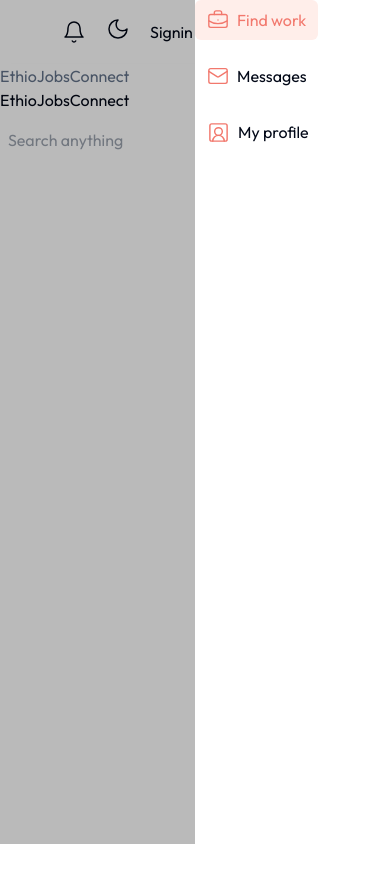
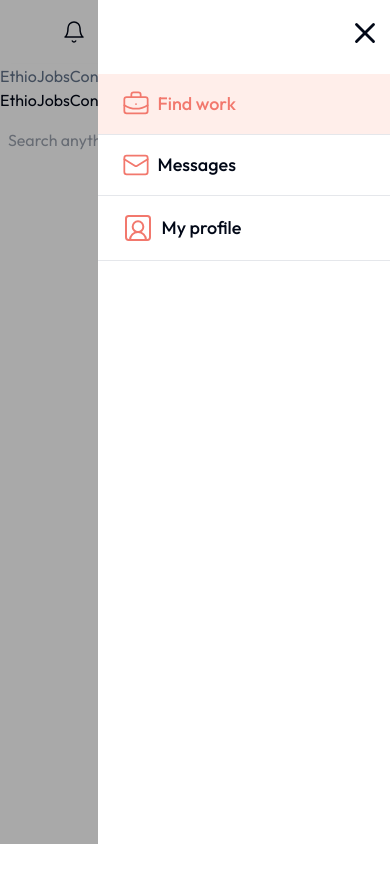
Before and after one commit to Python-killer14/job-connect-app, a Next.js app: page / in a window 390 px wide. Shown: the top 882 px of the page. Built offline with nearby package versions, Linux system fonts and the light colour scheme; no server answers.

Commit message:
Hamburger menu improved by increasing some menu font and icons size and more

```diff
--- a/src/components/NavItem.tsx
+++ b/src/components/NavItem.tsx
@@ -1,19 +1,37 @@
-"use client"
-import { cn } from '@/lib/utils'
-import Link from 'next/link'
-import { usePathname } from 'next/navigation'
+"use client";
+import { cn } from "@/lib/utils";
+import Link from "next/link";
+import { usePathname } from "next/navigation";
 
 // Types
-import { IconsOptionsType, MenuItemType } from '@/types/navigation/navTypes'
+import { IconsOptionsType, MenuItemType } from "@/types/navigation/navTypes";
 
 // Icons
-import { BriefcaseBusiness, Mail, SquareUserRound } from 'lucide-react'
+import { BriefcaseBusiness, Mail, SquareUserRound } from "lucide-react";
 
 const iconOptions: IconsOptionsType = {
-  briefCase: <BriefcaseBusiness className='text-rose-red' size={22} strokeWidth={1.5} />,
-  message: <Mail className='text-rose-red' size={22} strokeWidth={1.5} />,
-  profile: <SquareUserRound className='text-rose-red' size={23} strokeWidth={1.5} />
-}
+  briefCase: (
+    <BriefcaseBusiness
+      className="w-7 h-7 md-plus:w-6 md-plus:h-6 text-rose-red"
+      // size={22}
+      strokeWidth={1.5}
+    />
+  ),
+  message: (
+    <Mail
+      className="w-7 h-7 md-plus:w-6 md-plus:h-6 text-rose-red "
+      //  size={22}
+      strokeWidth={1.5}
+    />
+  ),
+  profile: (
+    <SquareUserRound
+      className="w-8 h-8 md-plus:w-6 md-plus:h-6 text-rose-red"
+      // size={23}
+      strokeWidth={1.5}
+    />
+  ),
+};
 
 const NavItem = ({ name, slug, iconName }: MenuItemType) => {
   const path = usePathname();
@@ -22,13 +40,25 @@ const NavItem = ({ name, slug, iconName }: MenuItemType) => {
   const isOnThisPage = path === slug;
 
   return (
-    <li className={cn(isOnThisPage ? "bg-light-rose text-rose-red" : "dark:hover:text-black hover:bg-hover-gray", "transition-colors duration-150 rounded-md")}>
-      <Link href={`${slug}`} className='flex items-center gap-2 px-3 py-2'>
+    <li
+      className={cn(
+        isOnThisPage
+          ? "bg-light-rose text-rose-red  "
+          : "dark:hover:text-black hover:bg-hover-gray",
+        "transition-colors duration-150 border-b md-plus:border-b-0 md-plus:rounded-md w-full md-plus:w-auto "
+      )}
+    >
+      <Link
+        href={`${slug}`}
+        className="flex items-center gap-2 w-full py-4 px-6 md-plus:px-3 md-plus:py-2  "
+      >
         {iconOptions[iconName]}
-        {name}
+        <p className=" font-medium md-plus:font-normal text-lg md-plus:text-base ">
+          {name}
+        </p>
       </Link>
     </li>
   );
-}
+};
 
 export default NavItem;
--- a/src/components/NavigationBar.tsx
+++ b/src/components/NavigationBar.tsx
@@ -1,4 +1,4 @@
-import { Bell, BriefcaseBusiness } from "lucide-react";
+import { Bell, BriefcaseBusiness, X } from "lucide-react";
 import Link from "next/link";
 import NavItem from "./NavItem";
 import { FC } from "react";
@@ -34,13 +34,15 @@ const NavigationBar: FC = () => {
     <div className=" dark:bg-gun-metal mx-auto w-full max-w-screen-xl py-3 px-6 ">
       <nav className="flex justify-between items-center">
         <div>{process.env.NEXT_PUBLIC_APP_NAME}</div>
-        <ul className="items-center gap-4 fixed w-full h-full bg-[#00000045] top-0 right-0 md-plus:static md-plus:flex md-plus:h-auto md-plus:w-auto ">
-          <div className="flex flex-col md-plus:flex-row bg-white ml-auto items-start gap-4 w-1/2 md-plus:w-full border-black h-full ">
+        <ul className="items-center gap-4 fixed w-full h-screen bg-[#00000056] top-0 right-0 md-plus:static md-plus:flex md-plus:h-auto md-plus:w-auto ">
+          <div className=" pt-4 md-plus:pt-0 flex flex-col md-plus:flex-row bg-white ml-auto items-start md-plus:gap-4 w-3/4 sm-plus:w-[60%] md-plus:w-full border-black h-screen md-plus:h-auto ">
+            <X className=" self-end mr-2 mb-6 md-plus:hidden" size={34} />
             {menuData.map(({ id, name, slug, iconName }) => {
               return (
                 <NavItem key={id} name={name} slug={slug} iconName={iconName} />
               );
             })}
+            {/* <button className=" mt-auto">Signout</button> */}
           </div>
         </ul>
         {/* Right side of the  */}
```
